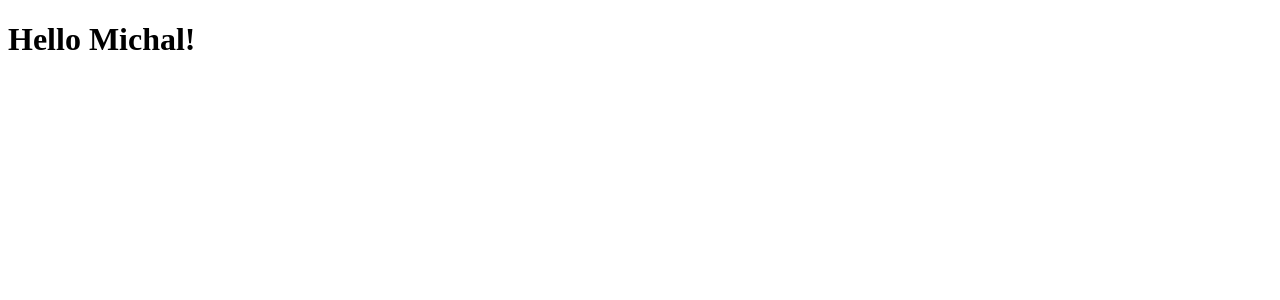
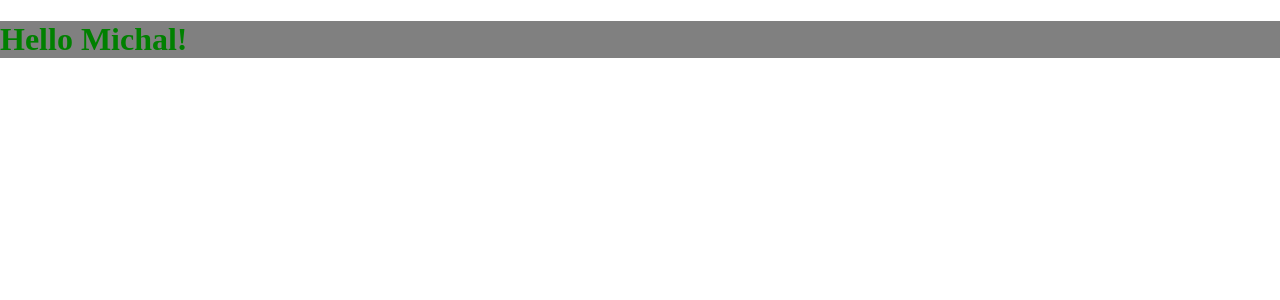
Before and after one commit to acidburnt/react-parcel-ts-starter, a React (Vite) app: page / in a window 1280 px wide. Shown: the top 300 px of the page. Built offline with nearby package versions, Linux system fonts and the light colour scheme.

Commit message:
Add styled-components + normalize.css

```diff
--- a/package.json
+++ b/package.json
@@ -21,8 +21,11 @@
     "@types/node": "12.0.7",
     "@types/react": "16.8.19",
     "@types/react-dom": "16.8.4",
+    "@types/styled-components": "4.1.16",
+    "normalize.css": "8.0.1",
     "react": "16.8.6",
-    "react-dom": "16.8.6"
+    "react-dom": "16.8.6",
+    "styled-components": "4.3.1"
   },
   "scripts": {
     "start": "parcel src/index.html",
--- a/src/components/Greeter/Greeter.tsx
+++ b/src/components/Greeter/Greeter.tsx
@@ -1,3 +1,9 @@
 import React from 'react';
+import styled from 'styled-components';
 
-export const Greeter = ({ name }: { name: string }) => <h1>Hello {name}!</h1>;
+const Header = styled.h1`
+  color: green;
+  background-color: gray;
+`;
+
+export const Greeter = ({ name }: { name: string }) => <Header>Hello {name}!</Header>;
--- a/src/index.tsx
+++ b/src/index.tsx
@@ -1,5 +1,6 @@
 import React from 'react';
 import ReactDOM from 'react-dom';
+import 'normalize.css';
 import { Root } from './Root';
 
 const mountNode = document.getElementById('root');
```
Also changed, not shown: 1 other file (tests, documents, lock files or other folders).
